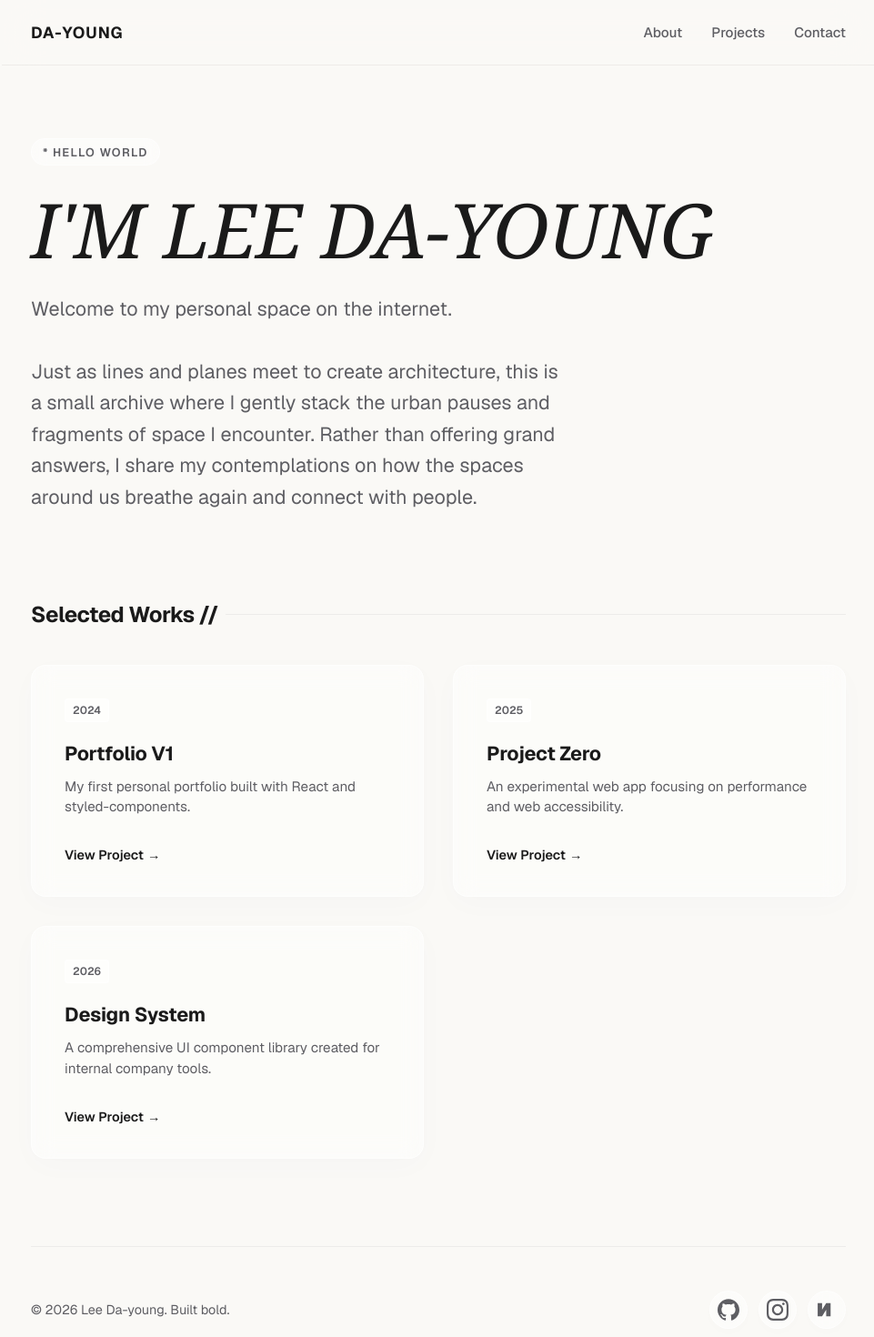
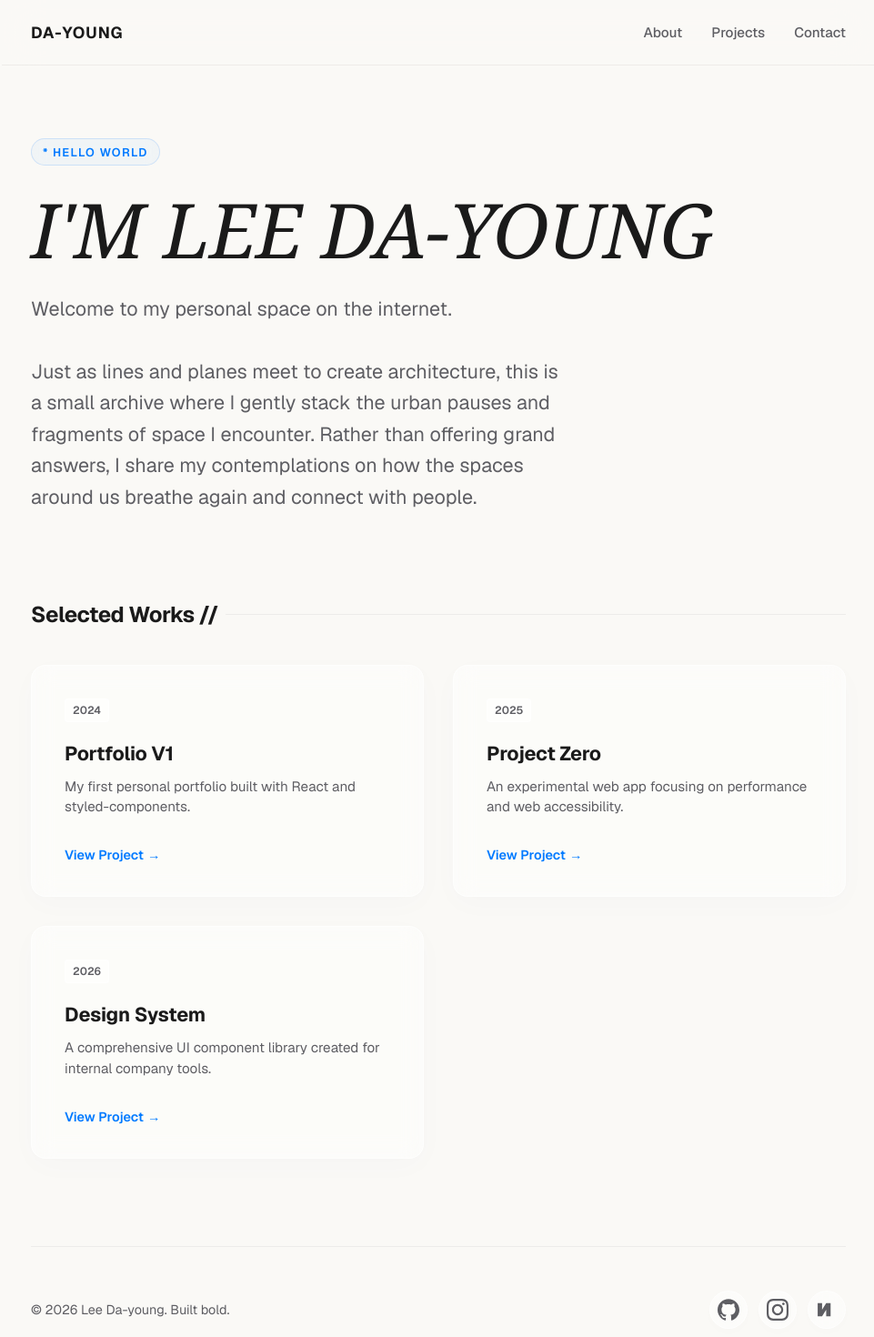
Before and after one commit to leedayoung0429-cell/my-link, a Next.js app: page / in a window 1280 px wide. Shown: the top 1470 px of the page at 91% size, without its empty margins (158-1119 px from the left). Built offline with nearby package versions, Linux system fonts and the light colour scheme.

Commit message:
style: apply custom blue & sky-blue color palette to design

```diff
--- a/src/app/globals.css
+++ b/src/app/globals.css
@@ -8,6 +8,10 @@
   --card-bg: rgba(255, 255, 255, 0.45); /* 투명 유리의 45% 흰색 */
   --card-border: rgba(255, 255, 255, 0.6); /* 유리의 선명한 엣지를 살리는 흰색 외곽선 */
   --header-bg: rgba(250, 249, 246, 0.65); /* Sticky 헤더의 반투명 오프화이트 */
+
+  /* 파란색/하늘색 계열 액센트 컬러 */
+  --accent-blue: #007aff; /* 프리미엄 일렉트릭 블루 */
+  --accent-sky: #38bdf8; /* 산뜻한 하늘색 */
 }
 
 body, html {
--- a/src/app/page.module.css
+++ b/src/app/page.module.css
@@ -15,7 +15,7 @@
   width: 450px;
   height: 450px;
   border-radius: 50%;
-  background: radial-gradient(circle, rgba(255, 218, 209, 0.45) 0%, rgba(255, 255, 255, 0) 70%);
+  background: radial-gradient(circle, rgba(186, 235, 255, 0.55) 0%, rgba(255, 255, 255, 0) 70%); /* 연한 하늘색 블롭 */
   top: -50px;
   left: -200px;
   filter: blur(70px);
@@ -29,7 +29,7 @@
   width: 600px;
   height: 600px;
   border-radius: 50%;
-  background: radial-gradient(circle, rgba(208, 224, 255, 0.55) 0%, rgba(255, 255, 255, 0) 70%);
+  background: radial-gradient(circle, rgba(156, 194, 255, 0.55) 0%, rgba(255, 255, 255, 0) 70%); /* 부드러운 파스텔톤 블루 블롭 */
   bottom: 5%;
   right: -250px;
   filter: blur(90px);
@@ -93,7 +93,7 @@
 }
 
 .navLink:hover {
-  color: var(--text-primary);
+  color: var(--accent-blue); /* 호버 시 프리미엄 블루 포인트 */
 }
 
 /* --- Hero Section --- */
@@ -109,15 +109,15 @@
   font-weight: 600;
   letter-spacing: 0.1em;
   text-transform: uppercase;
-  color: var(--text-secondary);
-  background: var(--card-bg);
+  color: var(--accent-blue); /* 텍스트 파란색 포인트 */
+  background: rgba(0, 122, 255, 0.04); /* 미세한 반투명 파란색 배경 */
   backdrop-filter: blur(8px);
   -webkit-backdrop-filter: blur(8px);
   padding: 0.35rem 0.75rem;
   border-radius: 9999px;
   margin-bottom: 1.5rem;
   display: inline-block;
-  border: 1px solid var(--card-border);
+  border: 1px solid rgba(0, 122, 255, 0.15); /* 부드러운 파란색 보더 */
 }
 
 .heroTitle {
@@ -226,7 +226,7 @@
 .projectLink {
   font-size: 0.9rem;
   font-weight: 600;
-  color: var(--text-primary);
+  color: var(--accent-blue); /* 링크 글자 파란색으로 변경 */
   display: inline-flex;
   align-items: center;
   gap: 0.25rem;
@@ -282,11 +282,11 @@
 }
 
 .socialBtn:hover {
-  color: var(--text-primary);
-  border-color: rgba(255, 255, 255, 0.95);
-  background-color: rgba(255, 255, 255, 0.65);
+  color: var(--accent-blue); /* 호버 시 파란색 아이콘 */
+  border-color: rgba(0, 122, 255, 0.35); /* 파란색 보더 */
+  background-color: rgba(255, 255, 255, 0.8);
   transform: translateY(-2px);
-  box-shadow: 0 8px 16px -4px rgba(0, 0, 0, 0.05);
+  box-shadow: 0 8px 16px -4px rgba(0, 122, 255, 0.1);
 }
 
 /* --- Responsive Adjustments --- */
```
